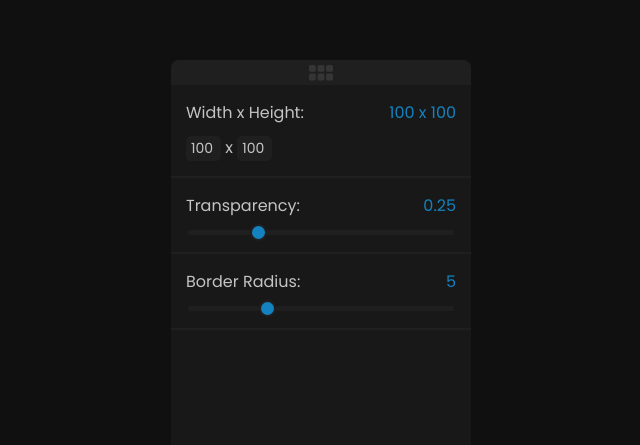
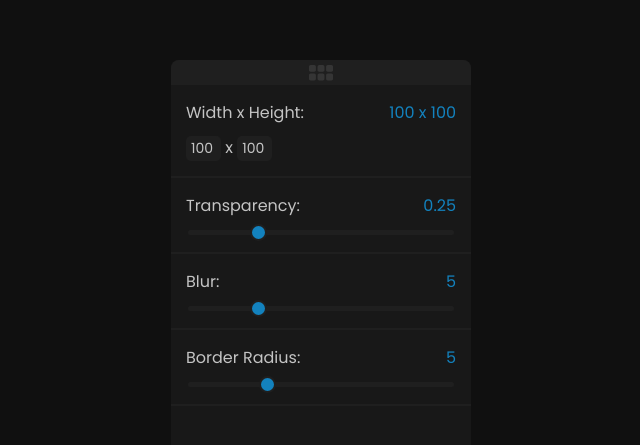
Before and after one commit to bedirhandogan/css-glass-creator, a React (Create React App) app: page / in a window 1280 px wide. Shown: the part 115-560 px from the top of the page, without its empty margins (319-959 px from the left). Built offline with nearby package versions, Linux system fonts and the light colour scheme.

Commit message:
feat(arrangement): blur settings

```diff
--- a/src/components/Layout/Arrangement/index.jsx
+++ b/src/components/Layout/Arrangement/index.jsx
@@ -5,10 +5,11 @@ import {useState} from "react";
 
 export default function Arrangement() {
     const [values, setValues] = useState({
-        radius: 5,
         width: 100,
         height: 100,
         transparency: 25,
+        blur: 5,
+        radius: 5,
     });
 
     function handler(value, event) {
@@ -23,7 +24,10 @@ export default function Arrangement() {
                 setValues({...values, radius: event.target.value});
                 break;
             case 'transparency':
-                setValues({...values, transparency: event.target.value})
+                setValues({...values, transparency: event.target.value});
+                break;
+            case 'blur':
+                setValues({...values, blur: event.target.value});
                 break;
             default:
                 break;
@@ -57,6 +61,11 @@ export default function Arrangement() {
             </div>
 
             <div className={'section'}>
+                <h3> Blur: <span className={'value'}>{values.blur}</span> </h3>
+                <input type={'range'} max={20} step={0.1} value={values.blur} onChange={event =>  handler('blur', event)}></input>
+            </div>
+
+            <div className={'section'}>
                 <h3> Border Radius: <span className={'value'}>{values.radius}</span> </h3>
                 <input type={'range'} min={1} max={15} value={values.radius} onChange={event =>  handler('radius', event)}></input>
             </div>
```
